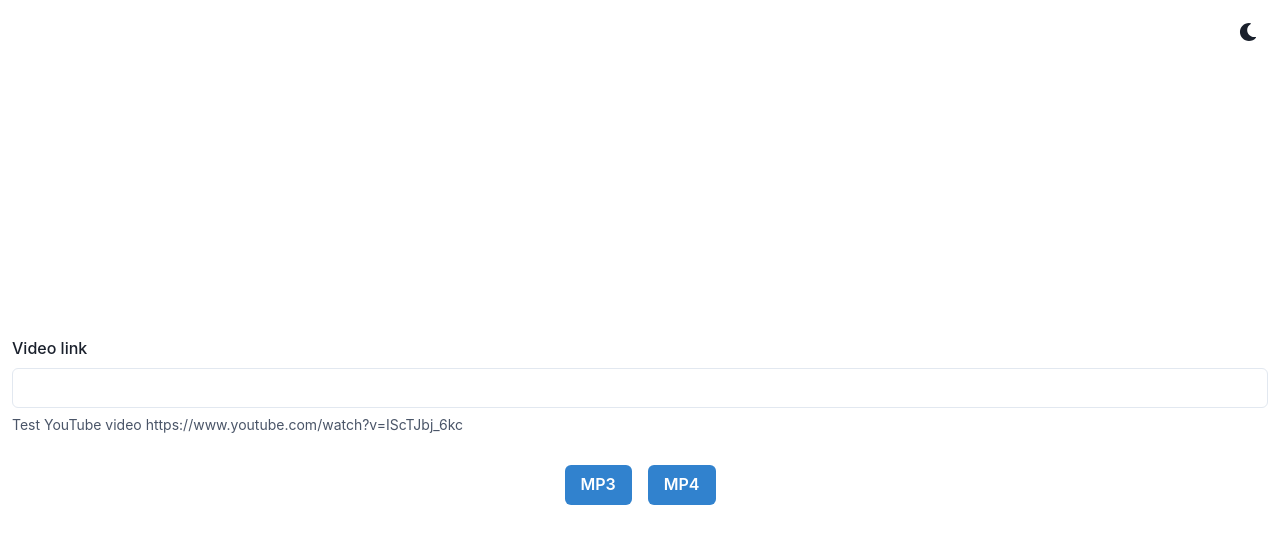
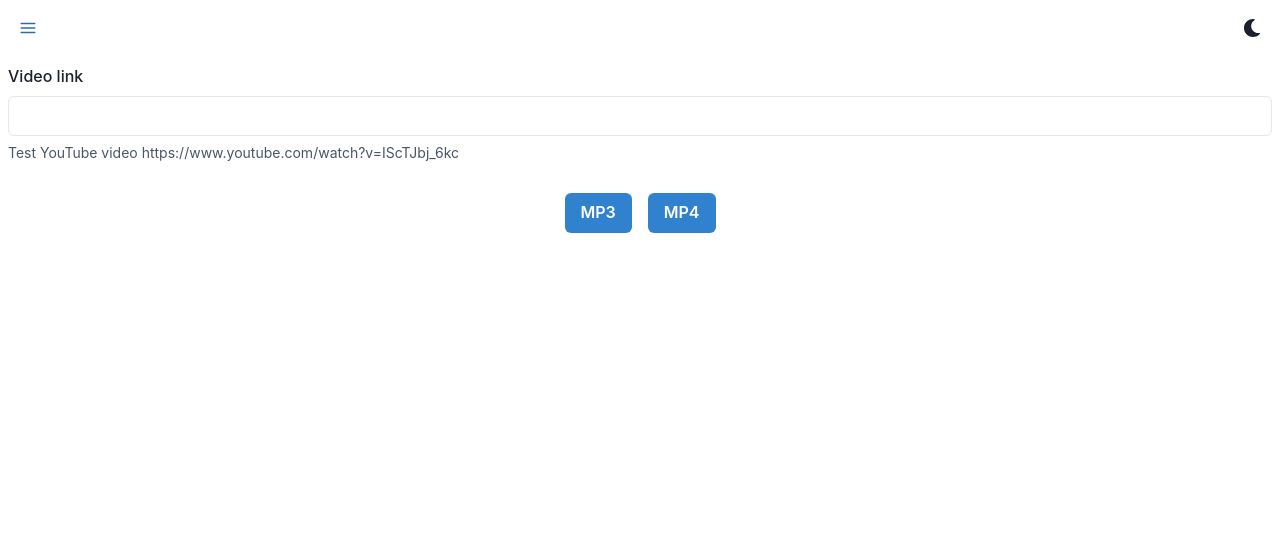
Before and after one commit to chadlimjinjie/yt-converter-fe, a React (Create React App) app: page /yt-converter in a window 1280 px wide. Shown: the top 544 px of the page. Built offline with nearby package versions, Linux system fonts and the light colour scheme.

Commit message:
Added Dashboard Layout

```diff
--- a/package.json
+++ b/package.json
@@ -3,6 +3,7 @@
   "version": "0.1.0",
   "private": true,
   "dependencies": {
+    "@chakra-ui/icons": "^2.0.8",
     "@chakra-ui/react": "^2.2.6",
     "@emotion/react": "^11.10.0",
     "@emotion/styled": "^11.10.0",
--- a/src/App.tsx
+++ b/src/App.tsx
@@ -8,7 +8,9 @@ import {
   Routes,
   Route,
 } from "react-router-dom";
+import { Dashboard } from "./Dashboard";
 import Home from "./Home";
+import { DashboardLayout } from "./layouts/DashboardLayout";
 import { YouTubeConverter } from "./YouTubeConverter";
 
 export const App = () => {
@@ -17,7 +19,10 @@ export const App = () => {
       <BrowserRouter>
         <Routes>
           <Route path="/" element={<Home />} />
-          <Route path="yt-converter" element={<YouTubeConverter />} />
+          <Route element={<DashboardLayout />}>
+            <Route path="dashboard" element={<Dashboard />} />
+            <Route path="yt-converter" element={<YouTubeConverter />} />
+          </Route>
         </Routes>
       </BrowserRouter>
     </ChakraProvider>
--- a/src/ColorModeSwitcher.tsx
+++ b/src/ColorModeSwitcher.tsx
@@ -20,7 +20,7 @@ export const ColorModeSwitcher: React.FC<ColorModeSwitcherProps> = (props) => {
       fontSize="lg"
       variant="ghost"
       color="current"
-      marginLeft="2"
+      // marginLeft="2"
       onClick={toggleColorMode}
       icon={<SwitchIcon />}
       aria-label={`Switch to ${text} mode`}
--- /dev/null
+++ b/src/Dashboard.tsx
@@ -0,0 +1,8 @@
+
+export const Dashboard = ({ }): JSX.Element => {
+    return (
+        <div>
+            <h1>Dashboard works</h1>
+        </div>
+    )
+}
--- a/src/YouTubeConverter.tsx
+++ b/src/YouTubeConverter.tsx
@@ -10,7 +10,6 @@ import {
     FormHelperText,
     Button,
 } from "@chakra-ui/react"
-import { ColorModeSwitcher } from "./ColorModeSwitcher"
 
 export const YouTubeConverter = (): JSX.Element => {
 
@@ -64,8 +63,6 @@ export const YouTubeConverter = (): JSX.Element => {
 
     return (
         <Box fontSize="xl">
-            <Grid minH="100vh" p={3}>
-                <ColorModeSwitcher justifySelf="flex-end" />
             <VStack spacing={8}>
                 <FormControl>
                     <FormLabel>Video link</FormLabel>
@@ -76,9 +73,7 @@ export const YouTubeConverter = (): JSX.Element => {
                     <Button colorScheme='blue' onClick={() => downloadMp3(videoLink)}>MP3</Button>
                     <Button colorScheme='blue' onClick={() => downloadMp4(videoLink)}>MP4</Button>
                 </Stack>
-
             </VStack>
-            </Grid>
         </Box>
     )
 }
--- /dev/null
+++ b/src/layouts/DashboardLayout.tsx
@@ -0,0 +1,70 @@
+import { Box, Text, Button, Drawer, DrawerBody, DrawerContent, DrawerHeader, DrawerOverlay, Flex, Spacer, useDisclosure, VStack, IconButton } from "@chakra-ui/react"
+import { useState } from "react"
+import { Outlet } from "react-router-dom"
+import { ColorModeSwitcher } from "../ColorModeSwitcher"
+// import {  } from "react-icons/fa"
+import { HamburgerIcon } from '@chakra-ui/icons'
+
+import {
+    Link as RouterLink,
+} from "react-router-dom";
+
+export const DashboardLayout = ({ }): JSX.Element => {
+
+    const { isOpen, onOpen, onClose } = useDisclosure()
+    const placement = "left"
+
+    return (
+        <Box className="dashboard-layout">
+            <Flex p={2}>
+                <IconButton
+                    size="md"
+                    fontSize="lg"
+                    variant="ghost"
+                    colorScheme='blue'
+                    // marginLeft="2"
+                    onClick={onOpen}
+                    icon={<HamburgerIcon />}
+                    aria-label=""
+                />
+                <Spacer />
+                <ColorModeSwitcher />
+            </Flex>
+            <Box p={2}>
+                <Outlet />
+            </Box>
+            <Drawer placement={placement} onClose={onClose} isOpen={isOpen}>
+                <DrawerOverlay />
+                <DrawerContent>
+                    <DrawerHeader borderBottomWidth='1px'>Basic Drawer</DrawerHeader>
+                    <DrawerBody>
+                        <VStack
+                            align='stretch'
+                        >
+
+                            <RouterLink to="/">
+                                <Button w={"100%"} colorScheme='teal' variant='ghost'>
+                                    Home
+                                </Button>
+                            </RouterLink>
+
+                            <RouterLink to="/dashboard">
+                                <Button w={"100%"} colorScheme='teal' variant='ghost'>
+                                    Dashboard
+                                </Button>
+                            </RouterLink>
+
+
+                            <RouterLink to="/yt-converter">
+                                <Button w={"100%"} colorScheme='teal' variant='ghost'>
+                                    YouTube video converter
+                                </Button>
+                            </RouterLink>
+
+                        </VStack>
+                    </DrawerBody>
+                </DrawerContent>
+            </Drawer>
+        </Box>
+    )
+}
```
Also changed, not shown: 1 other file (tests, documents, lock files or other folders). Lines whose indentation alone changed are shown as unchanged.
